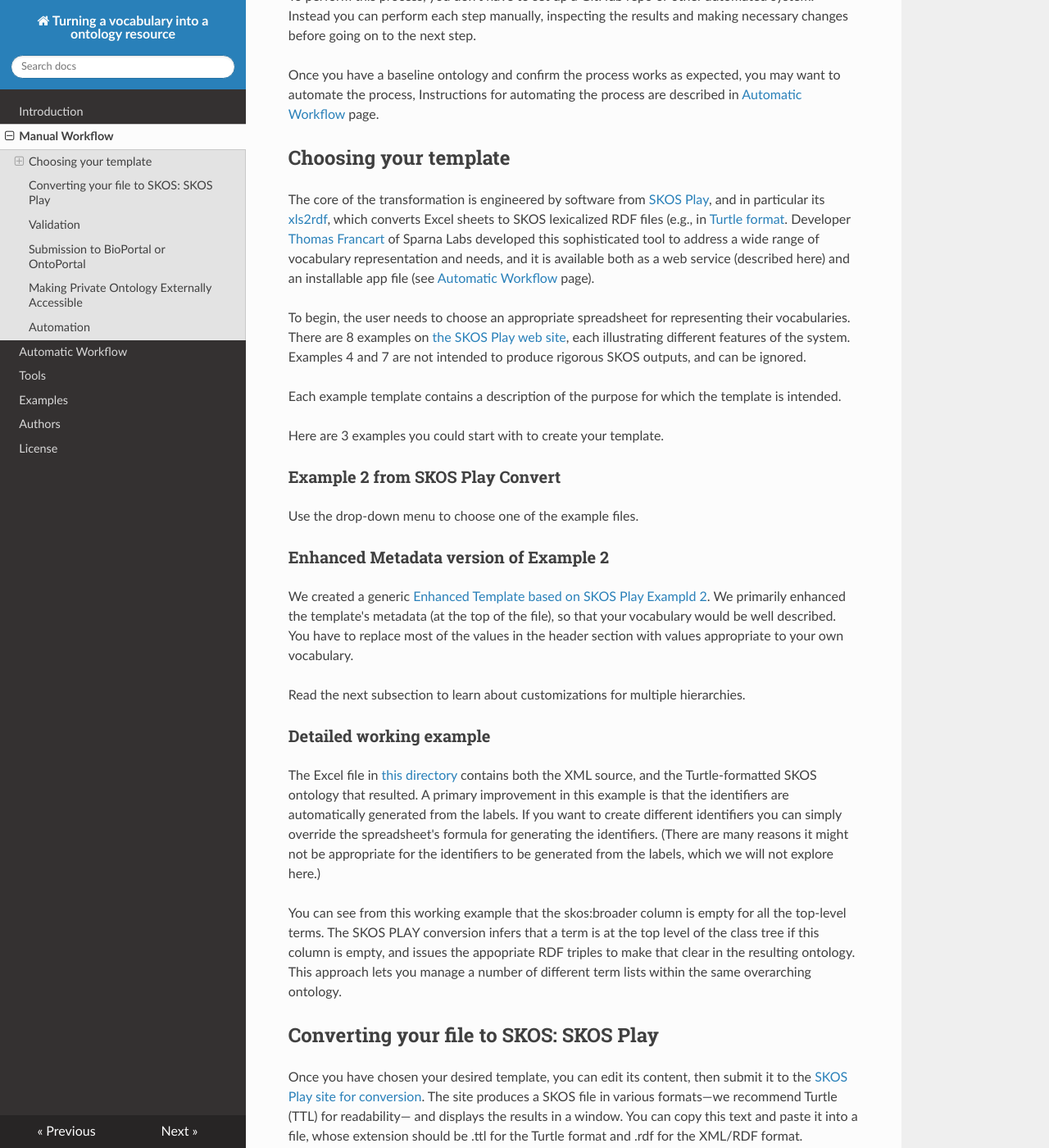
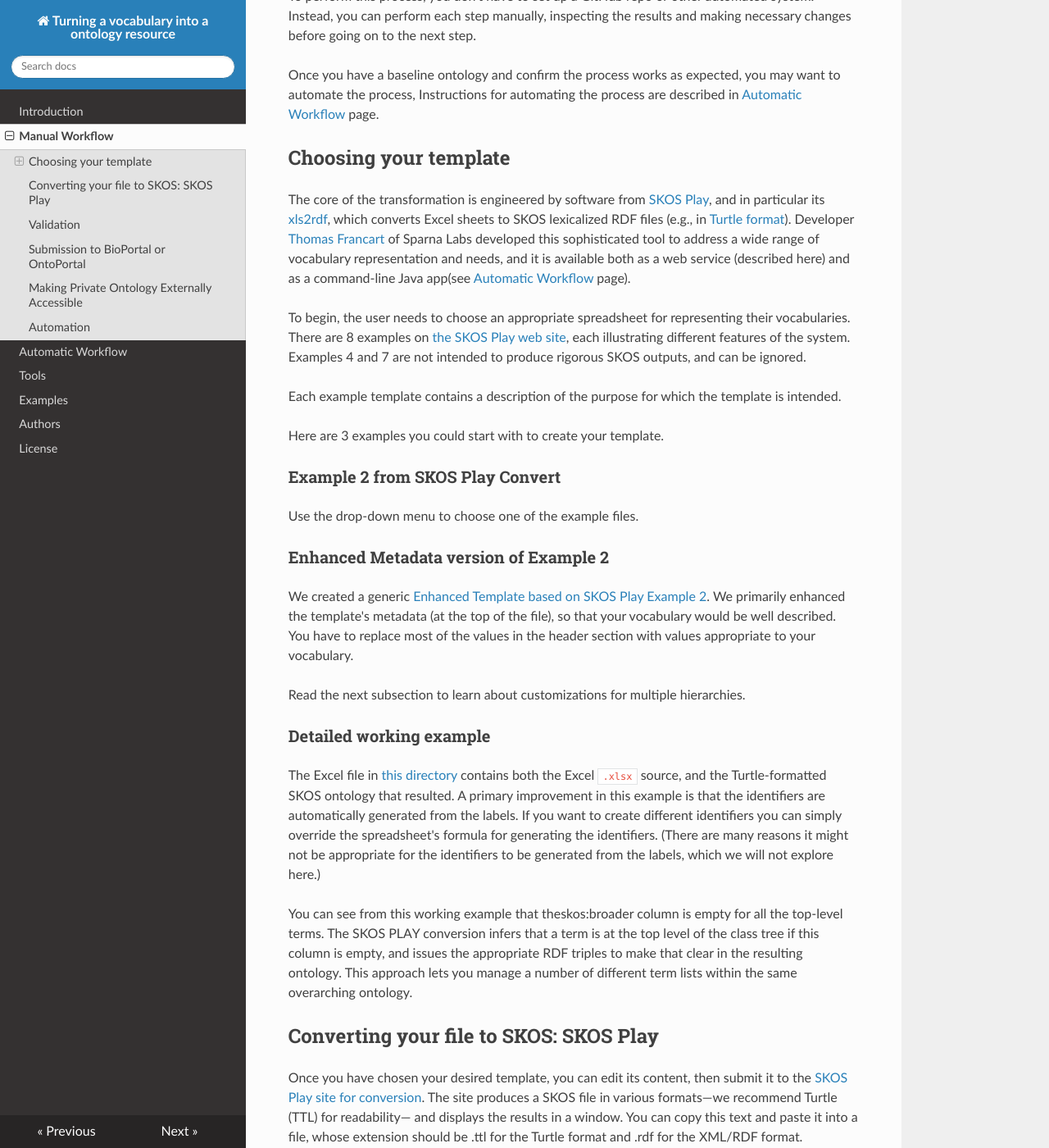
Before and after one commit to fair-data-collective/excel2rdf-site, an MkDocs documentation site: the page built from docs/ManualWorkflow.md, in a window 1280 px wide and 1400 px high, scrolled down 344 px. Shown: the whole window at 82% size. Built offline with MkDocs 1.6.1, drawn with Linux system fonts in a browser that asks for light colours; nearby versions of some CDN libraries; some of the changed text lies outside the part shown.

Commit message:
Update ManualWorkflow.md

```diff
--- a/docs/ManualWorkflow.md
+++ b/docs/ManualWorkflow.md
@@ -7,7 +7,7 @@ This page describes the manual process of:
 - and if desired, submitting the result into the [BioPortal](https://bioportal.bioontology.org/) ontology repository (or any OntoPortal-compatible repository).
 
 To perform this process, you don't have to set up a GitHub repo or other automated system.
-Instead you can perform each step manually, inspecting the results and making necessary changes
+Instead, you can perform each step manually, inspecting the results and making necessary changes
 before going on to the next step.
 
 Once you have a baseline ontology and confirm the process works as expected,
@@ -17,10 +17,10 @@ Instructions for automating the process are described in [Automatic Workflow](./
 ## Choosing your template
 
 The core of the transformation is engineered by software from [SKOS Play](https://labs.sparna.fr/skos-play/),
-and in particular its [xls2rdf](https://labs.sparna.fr/skos-play/convert), which converts Excel sheets to SKOS lexicalized RDF files (e.g., in [Turtle format](<https://en.wikipedia.org/wiki/Turtle_(syntax)>).
+and in particular its [xls2rdf](https://labs.sparna.fr/skos-play/convert), which converts Excel sheets to SKOS lexicalized RDF files (e.g., in [Turtle format](<https://en.wikipedia.org/wiki/Turtle_(syntax)>)).
 Developer [Thomas Francart](https://github.com/tfrancart) of Sparna Labs developed this sophisticated tool
 to address a wide range of vocabulary representation and needs,
-and it is available both as a web service (described here) and an installable app file (see [Automatic Workflow](./AutomaticWorkflow.md) page).
+and it is available both as a web service (described here) and as a command-line Java app(see [Automatic Workflow](./AutomaticWorkflow.md) page).
 
 To begin, the user needs to choose an appropriate spreadsheet for representing their vocabularies.
 There are 8 examples on [the SKOS Play web site](https://labs.sparna.fr/skos-play/convert#excel-file-structure), each illustrating different features of the system.
@@ -35,24 +35,24 @@ Use the drop-down menu to choose one of the example files.
 
 ### Enhanced Metadata version of Example 2
 
-We created a generic [Enhanced Template based on SKOS Play Exampld 2](https://github.com/fair-data-collective/excel2rdf-template/blob/main/vocabulary.xlsx).
+We created a generic [Enhanced Template based on SKOS Play Example 2](https://github.com/fair-data-collective/excel2rdf-template/blob/main/vocabulary.xlsx).
 We primarily enhanced the template's metadata (at the top of the file), so that your vocabulary would be well described.
-You have to replace most of the values in the header section with values appropriate to your own vocabulary.
+You have to replace most of the values in the header section with values appropriate to your vocabulary.
 
 Read the next subsection to learn about customizations for multiple hierarchies.
 
 ### Detailed working example
 
-The Excel file in [this directory](https://github.com/fair-data-collective/zonmw-project-admin/tree/main/ontology) contains both the XML source,
+The Excel file in [this directory](https://github.com/fair-data-collective/zonmw-project-admin/tree/main/ontology) contains both the Excel `.xlsx` source,
 and the Turtle-formatted SKOS ontology that resulted.
 A primary improvement in this example is that the identifiers are automatically generated from the labels.
 If you want to create different identifiers you can simply override the spreadsheet's formula for generating the identifiers.
 (There are many reasons it might not be appropriate for the identifiers to be generated from the labels,
 which we will not explore here.)
 
-You can see from this working example that the skos:broader column is empty for all the top-level terms.
+You can see from this working example that theskos:broader column is empty for all the top-level terms.
 The SKOS PLAY conversion infers that a term is at the top level of the class tree if this column is empty,
-and issues the appopriate RDF triples to make that clear in the resulting ontology.
+and issues the appropriate RDF triples to make that clear in the resulting ontology.
 This approach lets you manage a number of different term lists within the same overarching ontology.
 
 ## Converting your file to SKOS: SKOS Play
@@ -96,7 +96,7 @@ you must explicitly give your external application or user permission to access
 To do so for the CEDAR Workbench tool, enter `cedar`, `cedar-mjd`, `cedar-test`, and `cedar-public` in the Viewing Restrictions field for those accounts.
 
 To validate that the classes are visible to CEDAR, use the command `https://data.bioontology.org/ONT_ACRONYM/classes`,
-replacing ONT_ACRONYM with your ontology acronym (and adding '?apikey=" and your own API key, if you haven't done so before).
+replacing ONT_ACRONYM with your ontology acronym (and adding '?apikey=" and your API key, if you haven't done so before).
 You should see the terms of your ontology within the JSON response.
 
 It takes as many as 7 hours for the ontology to be detected in CEDAR once it is published by BioPortal.
```
Also changed, not shown: other parts of docs/ManualWorkflow.md (+1 -1 lines).
